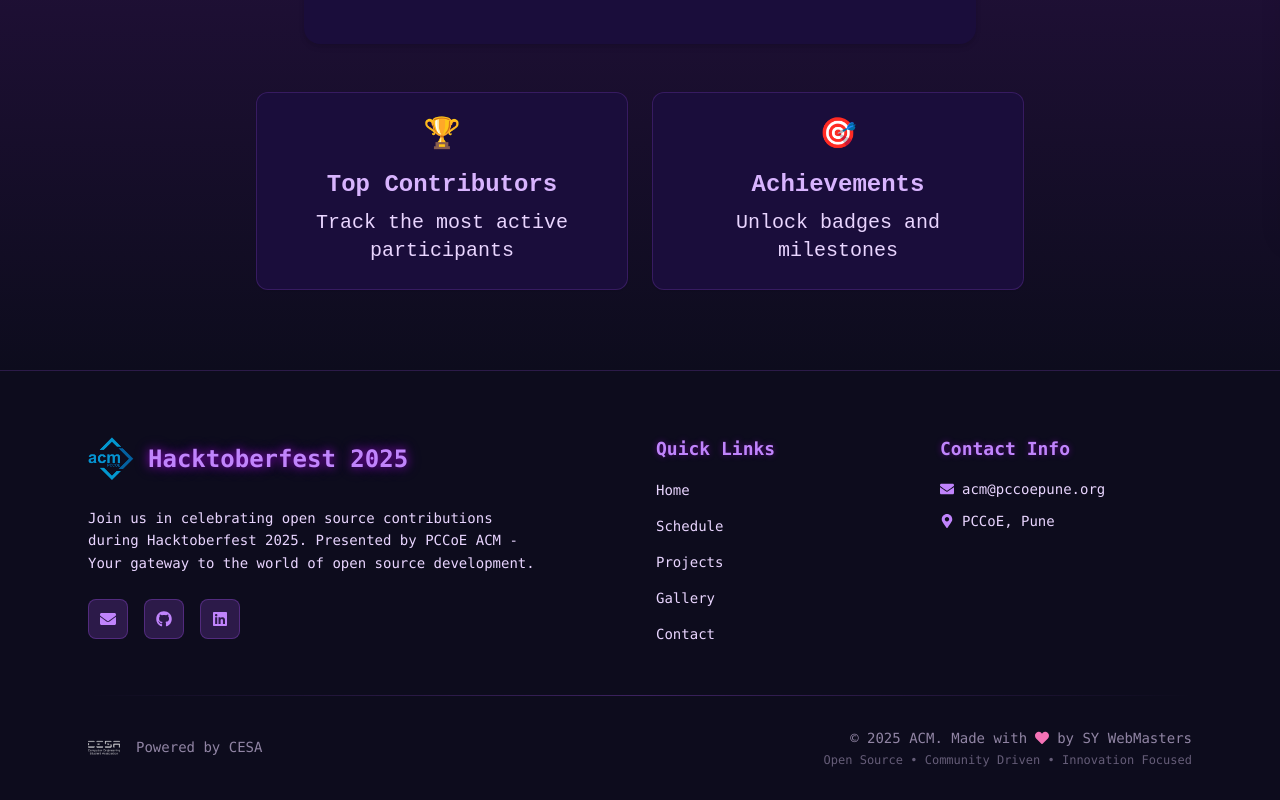
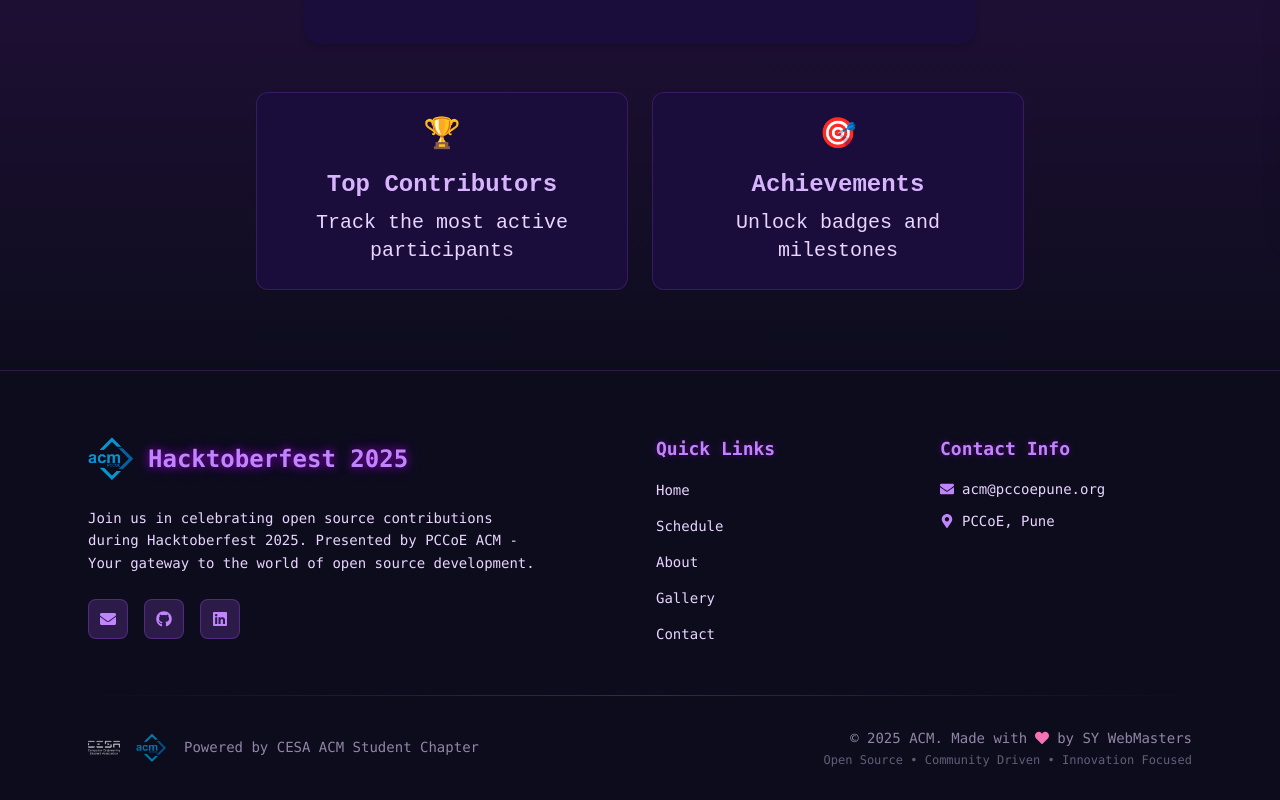
Before and after one commit to Krushnakant-08/Hacktober-frontend, a React (Create React App) app: page /leaderboard in a window 1280 px wide. Shown: the part 574-1374 px from the top of the page. Built offline with nearby package versions, Linux system fonts and the light colour scheme.

Commit message:
Added proper links

```diff
--- a/src/components/Footer.js
+++ b/src/components/Footer.js
@@ -52,7 +52,7 @@
                 <FaEnvelope aria-hidden="true" />
               </a>
               <a
-                href="https://github.com/pccoe-acm"
+                href="https://github.com/pccoe-acm-hacktoberfest-2023"
                 target="_blank"
                 rel="noopener noreferrer"
                 className="w-10 h-10 bg-purple-500/20 border border-purple-500/30 rounded-lg flex items-center justify-center text-purple-400 hover:bg-purple-500/30 hover:border-purple-400 transition-all duration-300 hover:shadow-[0_0_10px_rgba(180,0,255,0.5)]"
@@ -61,7 +61,7 @@
                 <FaGithub aria-hidden="true" />
               </a>
               <a
-                href="https://www.linkedin.com/company/pccoe-acm"
+                href="https://www.linkedin.com/company/pccoe-acm-student-chapter/posts/?feedView=all"
                 target="_blank"
                 rel="noopener noreferrer"
                 className="w-10 h-10 bg-purple-500/20 border border-purple-500/30 rounded-lg flex items-center justify-center text-purple-400 hover:bg-purple-500/30 hover:border-purple-400 transition-all duration-300 hover:shadow-[0_0_10px_rgba(180,0,255,0.5)]"
@@ -98,12 +98,12 @@
                 </a>
               </li>
               <li>
-                <Link
-                  to="/projects"
+                <a
+                  href="/#about"
                   className="text-purple-200 hover:text-purple-400 transition-colors duration-300 font-mono text-sm"
                 >
-                  Projects
-                </Link>
+                  About
+                </a>
               </li>
               <li>
                 <Link
@@ -157,9 +157,14 @@
               alt="CESA Logo"
               className="h-8 w-auto opacity-80"
             />
-            <a href='https://pccoe.acm.org/'>
+             <img
+              src="/assets/ACM.png"
+              alt="ACM Logo"
+              className="h-8 w-auto opacity-80"
+            />
+            <a href='https://pccoe.acm.org/' target='_blank' rel='noopener noreferrer'>
             <span className="text-purple-200/60 font-mono text-sm">
-              Powered by CESA
+              Powered by CESA ACM Student Chapter
             </span>
             </a>
           </div>
```
